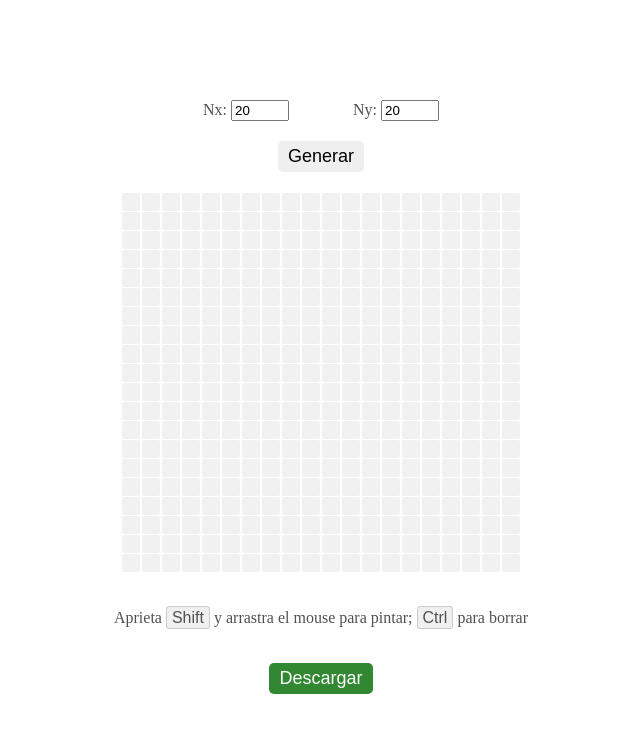
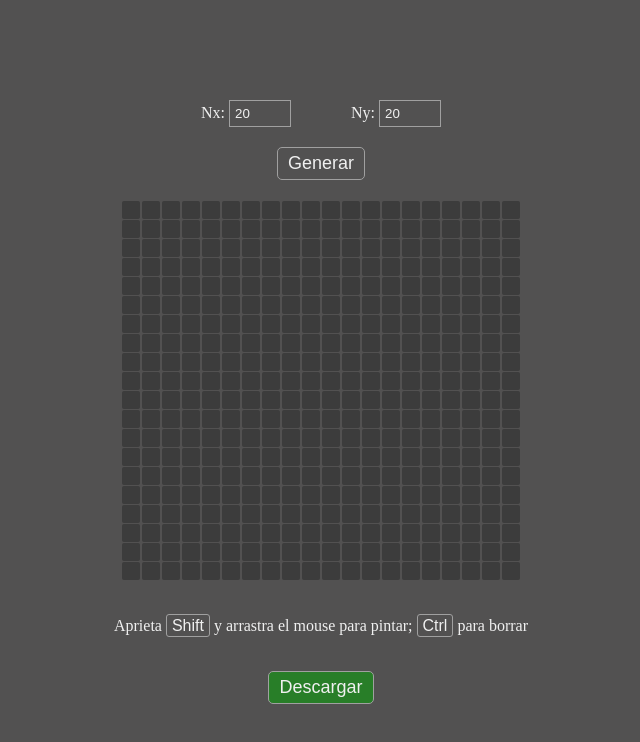
Before and after one commit to studentenherz/matrix-paint, a plain HTML site: page index.html in a window 1280 px wide. Shown: the whole page, without its empty margins (319-959 px from the left). Drawn offline with Linux system fonts and the dark colour scheme.

Commit message:
Add dark theme

```diff
--- a/index.html
+++ b/index.html
@@ -31,18 +31,6 @@
     cursor: crosshair;
   }
 
-  .cell {
-    background-color: rgb(241, 241, 241);
-    margin: 1px;
-    width: 18px;
-    height: 18px;
-    border-radius: 2px;
-  }
-
-  .cell.painted {
-    background-color: red;
-  }
-
   .centering {
     text-align: center;
   }
@@ -54,13 +42,34 @@
     border-radius: 5px;
   }
 
+  button:hover {
+    cursor: pointer;
+  }
+
+  .cell {
+    margin: 1px;
+    width: 18px;
+    height: 18px;
+    border-radius: 2px;
+  }
+
+  kbd {
+    border-radius: 3px;
+    padding: 2px 5px;
+    font-family: Arial, sans-serif;
+  }
+
+  .cell {
+    background-color: rgb(241, 241, 241);
+  }
+
+  .cell.painted {
+    background-color: red;
+  }
+
   #get-btn {
     background-color: rgb(50, 136, 50);
     color: white;
-  }
-
-  button:hover {
-    cursor: pointer;
   }
 
   body {
@@ -70,9 +79,48 @@
   kbd {
     background-color: #f0f0f0;
     border: 1px solid #ccc;
-    border-radius: 3px;
-    padding: 2px 5px;
-    font-family: Arial, sans-serif;
+  }
+
+  input {
+    padding: 5px;
+  }
+
+  @media (prefers-color-scheme: dark) {
+    .cell {
+      background-color: rgb(60, 60, 60);
+    }
+
+    .cell.painted {
+      background-color: #ab0000;
+    }
+
+    button {
+      background: none;
+      border: 1px solid #a0a0a0;
+      color: inherit;
+    }
+
+    #get-btn {
+      background-color: rgb(40, 126, 40);
+      color: #f0f0f0;
+    }
+
+    body {
+      background-color: rgb(82, 81, 81);
+      color: #f0f0f0;
+    }
+
+    kbd {
+      background: none;
+      color: inherit;
+      border: 1px solid #a0a0a0;
+    }
+
+    input {
+      background: none;
+      color: inherit;
+      border: 1px solid #a0a0a0;
+    }
   }
 </style>
 
```
